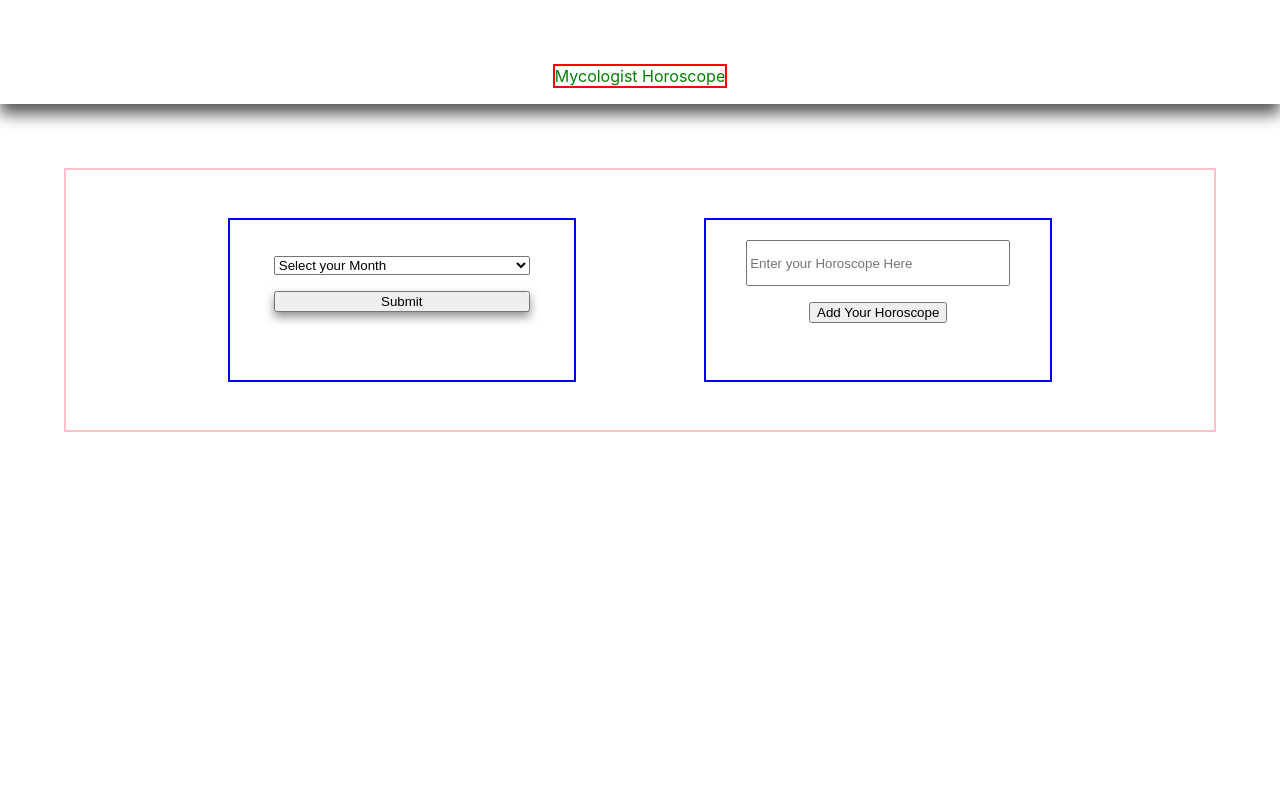
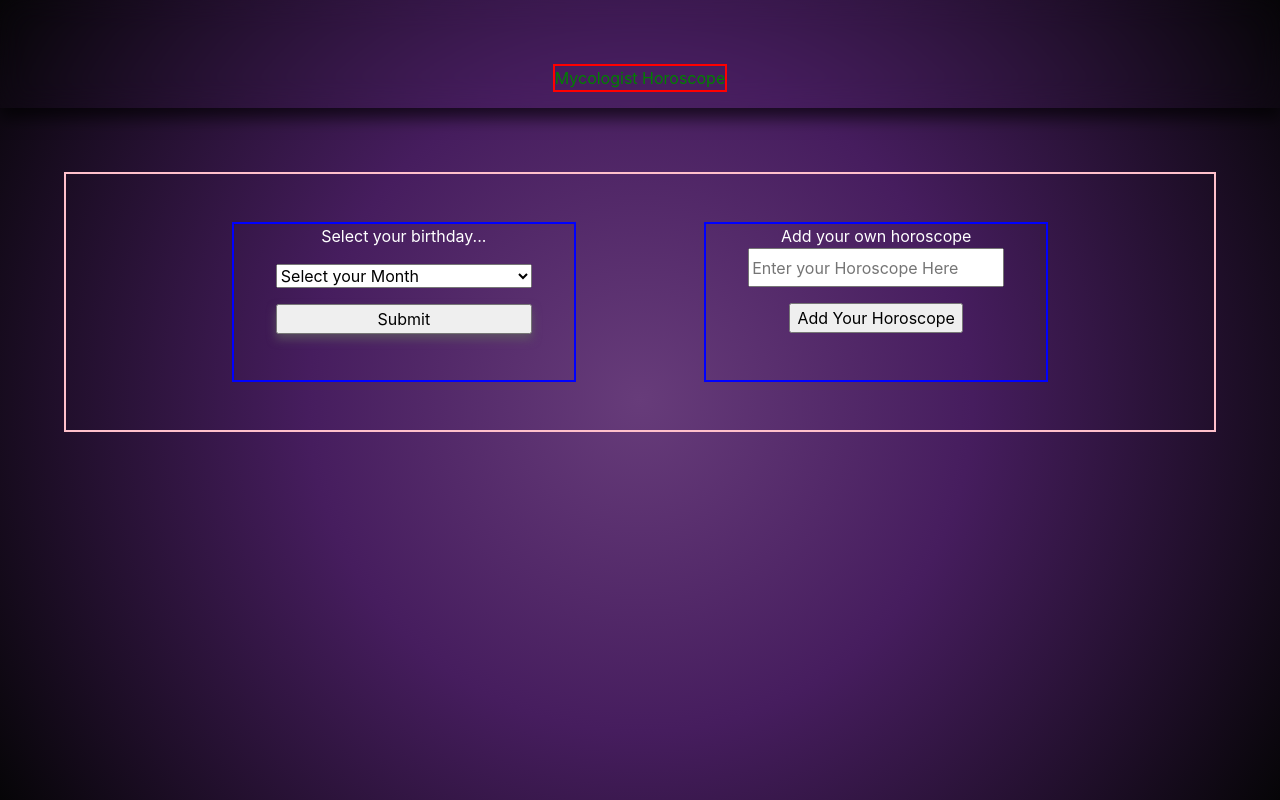
Before and after one commit to Emily-Cathleen/Horoscope, a React (Create React App) app: page / in a window 1280 px wide. Built offline with nearby package versions, Linux system fonts and the light colour scheme; no server answers.

Commit message:
Add in Josh's custom CSS reset to the index file so it applies to the entire project.

```diff
--- a/src/index.css
+++ b/src/index.css
@@ -1,13 +1,40 @@
+/*
+  Josh's Custom CSS Reset
+  https://www.joshwcomeau.com/css/custom-css-reset/
+*/
+*, *::before, *::after {
+  box-sizing: border-box;
+}
+* {
+  margin: 0;
+}
+html, body {
+  height: 100%;
+  background: radial-gradient(circle, rgb(103 60 122) 0%, rgb(70 29 94) 44%, rgb(6 5 7) 100%);
+}
 body {
-  margin: 0;
+  line-height: 1.5;
+  -webkit-font-smoothing: antialiased;
   font-family: -apple-system, BlinkMacSystemFont, 'Segoe UI', 'Roboto', 'Oxygen',
     'Ubuntu', 'Cantarell', 'Fira Sans', 'Droid Sans', 'Helvetica Neue',
     sans-serif;
-  -webkit-font-smoothing: antialiased;
-  -moz-osx-font-smoothing: grayscale;
+}
+img, picture, video, canvas, svg {
+  display: block;
+  max-width: 100%;
+}
+input, button, textarea, select {
+  font: inherit;
+}
+p, h1, h2, h3, h4, h5, h6 {
+  overflow-wrap: break-word;
+}
+#root, #__next {
+  isolation: isolate;
 }
 
 code {
   font-family: source-code-pro, Menlo, Monaco, Consolas, 'Courier New',
     monospace;
 }
+/* END RESET */
```
